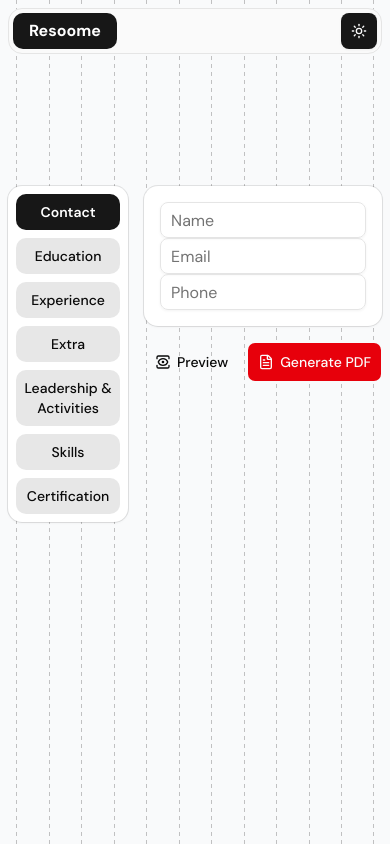
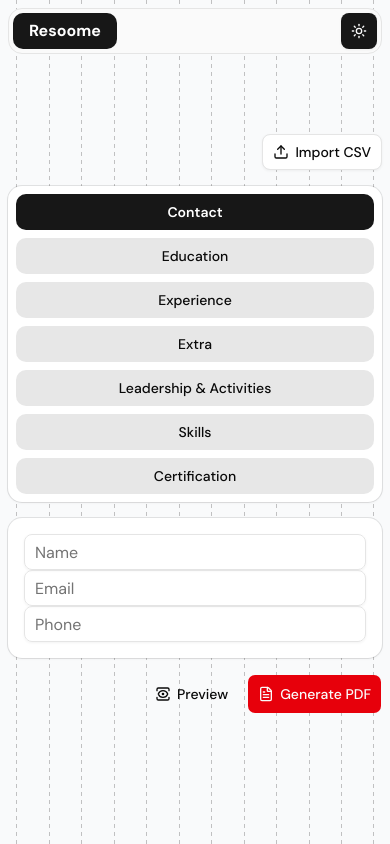
Before and after one commit to jcarintoc/resoome, a React (Vite) app: page / in a window 390 px wide. Built offline with nearby package versions, Linux system fonts and the light colour scheme.

Commit message:
fix: remove activity component

```diff
--- a/src/components/features/resume-builder.tsx
+++ b/src/components/features/resume-builder.tsx
@@ -1,4 +1,4 @@
-import { useState, Activity } from "react";
+import { useState } from "react";
 import Contact from "./contact";
 import Education from "./education";
 import Experience from "./experience";
@@ -62,7 +62,7 @@ const ResumeBuilder = () => {
   const [activeTab, setActiveTab] = useState<tabs>("Contact");
 
   return (
-    <div className="space-y-4">
+    <div className="relative space-y-4">
       {/* Imports */}
       <div className="flex justify-end">
         <Button variant={"outline"}>
@@ -70,9 +70,9 @@ const ResumeBuilder = () => {
         </Button>
       </div>
 
-      <main className="flex gap-4 w-full relative">
+      <main className="flex flex-col md:flex-row gap-4 w-full relative">
         {/* Tabs */}
-        <section className="sticky top-4 h-fit w-full lg:w-72">
+        <section className="sticky top-4 h-fit w-full md:w-72">
           <Card className="gap-2 p-2">
             {tabs.map((tab) => (
               <motion.button
@@ -114,7 +114,9 @@ const ResumeBuilder = () => {
 
         {/* Main Content */}
         <section className="w-full space-y-4">
-          {tabs.map((tab) => (
+          {tabs.map(
+            (tab) =>
+              tab.label === activeTab && (
                 <motion.div
                   initial={{ scale: 0.95, opacity: 0 }}
                   animate={
@@ -123,11 +125,10 @@ const ResumeBuilder = () => {
                       : { scale: 0.95, opacity: 0, transition: { duration: 0 } }
                   }
                 >
-              <Activity mode={tab.label === activeTab ? "visible" : "hidden"}>
                   <Card className="p-4 gap-0">{tab.component}</Card>
-              </Activity>
                 </motion.div>
-          ))}
+              )
+          )}
 
           {/* Export and View PDF */}
           <div className="flex justify-end gap-2">
```
Lines whose indentation alone changed are shown as unchanged.
